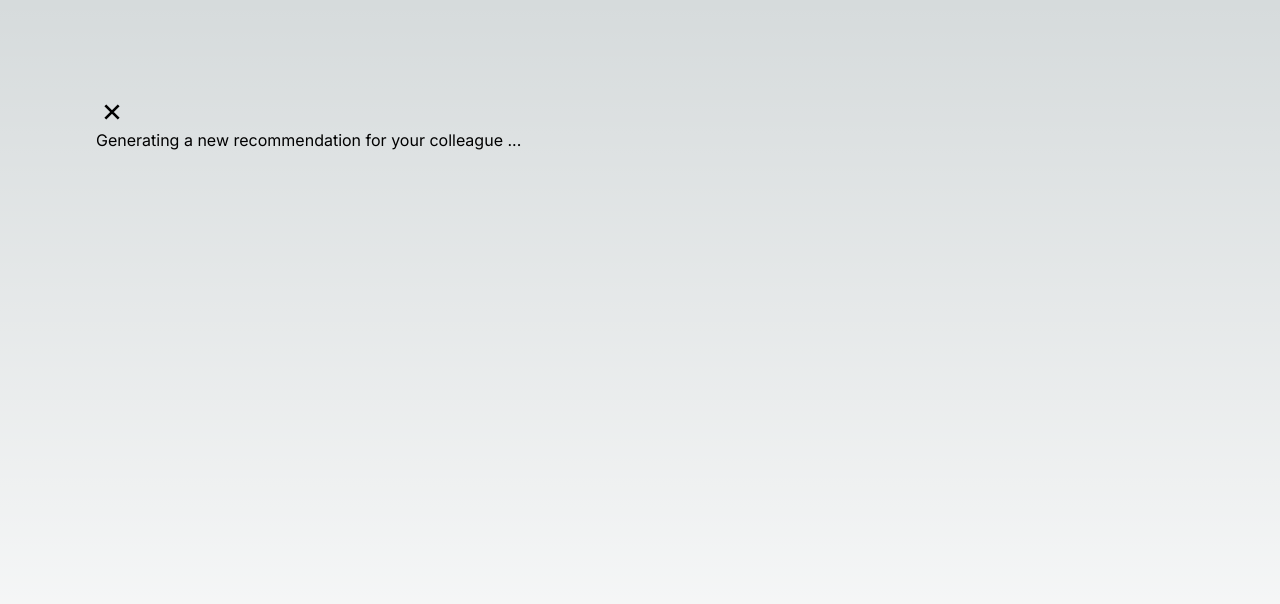
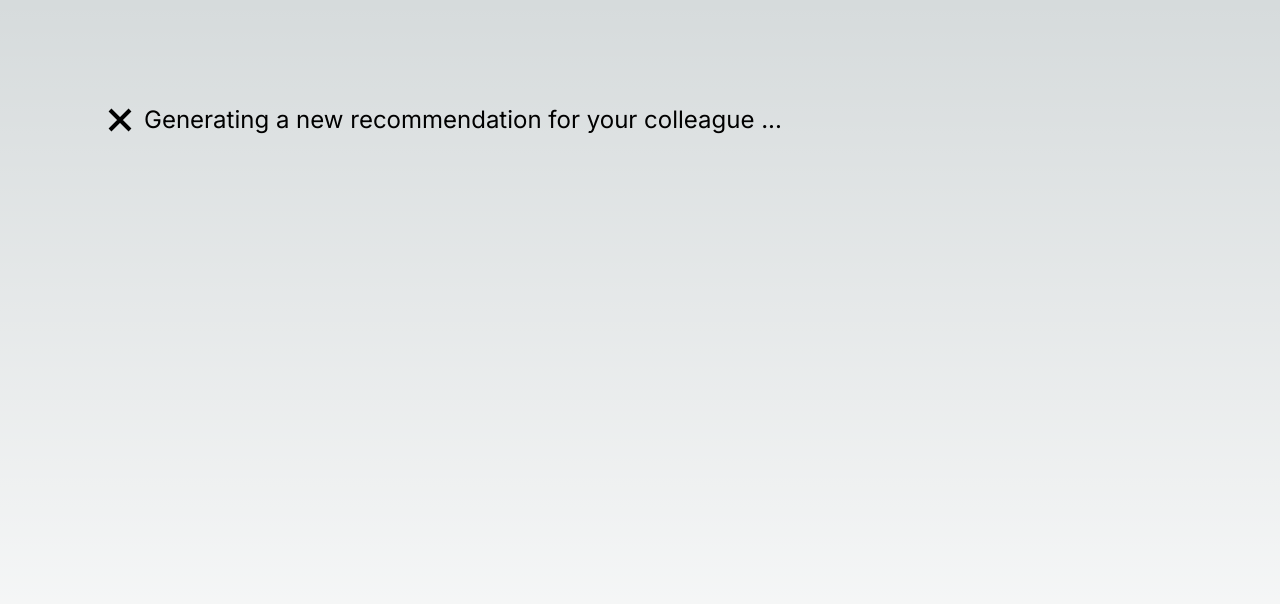
Before and after one commit to ruitang2create/quick-colleague-recommendation, a Next.js app: page / in a window 1280 px wide. Both pictures are taken after a click on the button "New Recommendation". Shown: the top 604 px of the page. Built offline with nearby package versions, Linux system fonts and the light colour scheme.

Commit message:
feat: add enumerations for generation steps and colleague relationships

```diff
--- a/src/app/page.tsx
+++ b/src/app/page.tsx
@@ -1,4 +1,4 @@
-'use client'
+"use client";
 import RecommendationGenerator from "@/components/RecommendationGenerator/RecommendationGenerator";
 import React from "react";
 
@@ -22,13 +22,21 @@ export default function Home() {
   };
 
   const renderRecommendationGenerator = (): JSX.Element => {
-    return <RecommendationGenerator />;
+    return (
+      <RecommendationGenerator
+        onQuit={() => {
+          setIsGenerating(false);
+        }}
+      />
+    );
   };
 
   const alignment = isGenerating ? "start" : "center";
 
   return (
-    <main className={`flex min-h-screen flex-col items-${alignment} justify-${alignment} p-24`}>
+    <main
+      className={`flex min-h-screen flex-col items-${alignment} justify-${alignment} p-24`}
+    >
       {isGenerating ? renderRecommendationGenerator() : renderDefaultUI()}
     </main>
   );
--- a/src/components/RecommendationGenerator/RecommendationGenerator.tsx
+++ b/src/components/RecommendationGenerator/RecommendationGenerator.tsx
@@ -2,13 +2,26 @@ import React from "react";
 import { GrFormClose } from "react-icons/gr";
 import IconButton from "../IconButton/IconButton";
 import { ICON_SIZE } from "@/constants";
+import { RecommendationGeneratorProps } from "../types";
 
-export default function RecommendationGenerator(): JSX.Element {
+export default function RecommendationGenerator({
+  onQuit,
+}: RecommendationGeneratorProps): JSX.Element {
   const [name, setName] = React.useState("your colleague");
   return (
     <div>
-        <IconButton icon={GrFormClose} size={ICON_SIZE.LG} />
-      <div>Generating a new recommendation for&nbsp;{name}&nbsp;...</div>
+      <div className="flex justify-start items-center">
+        <IconButton
+          icon={GrFormClose}
+          size={ICON_SIZE.XL}
+          onClick={() => {
+            if (onQuit) onQuit();
+          }}
+        />
+        <div className="text-2xl">
+          Generating a new recommendation for&nbsp;{name}&nbsp;...
+        </div>
+      </div>
     </div>
   );
 }
--- a/src/constants.ts
+++ b/src/constants.ts
@@ -7,3 +7,17 @@ export enum ICON_SIZE {
   XL = "3rem",
   XXL = "5rem",
 }
+
+export enum GENERATION_STEPS {
+  NAME,
+  TITLE,
+  HARD_SKILLS,
+  SOFT_SKILLS,
+}
+
+export enum COLLEAGUE_RELATIONSHIP {
+  PEER = "Peer",
+  SUPERVISOR = "Supervisor",
+  STAFF_MEMBER = "Staff Member",
+  DIFFERENT_TEAM = "Different Team",
+}
```
Also changed, not shown: src/components/types.ts (+12 -1 lines).
